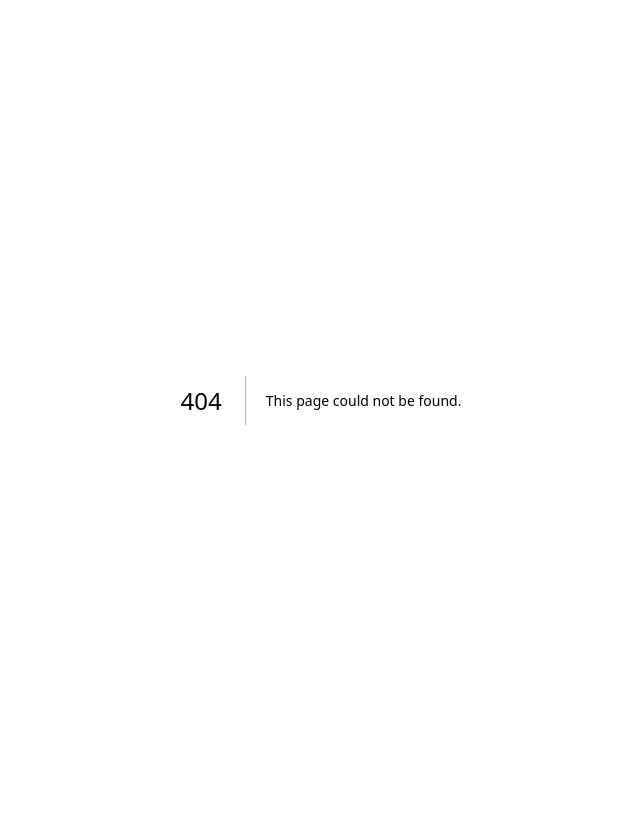
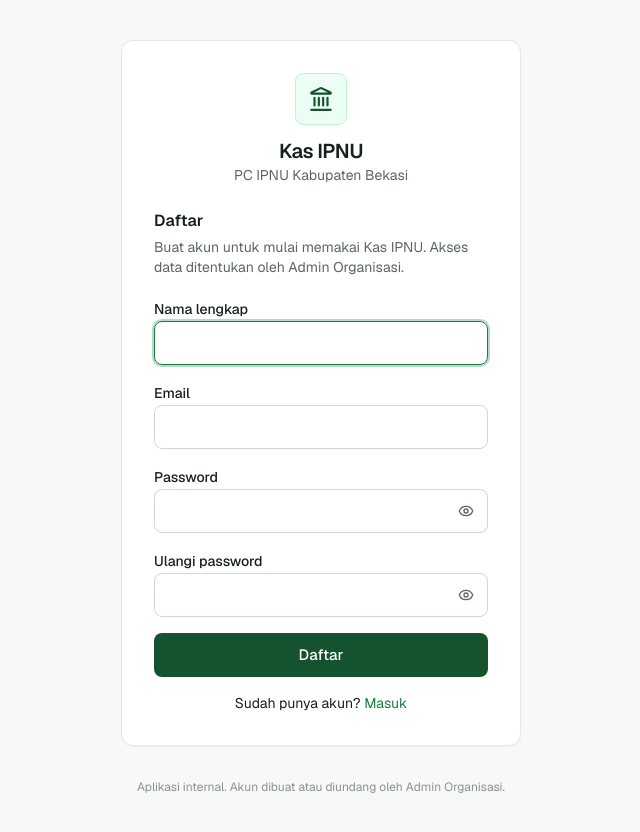
Before and after one commit to ipnubekasi/kasipnu, a Next.js app: page /daftar in a window 1280 px wide. Before the commit this address had no page. Shown: the top 832 px of the page, without its empty margins (319-959 px from the left). Before the commit the page ends 800 px from the top, so only its background shows below. Built offline with nearby package versions, Linux system fonts and the light colour scheme; no server answers.

Commit message:
Tambah halaman pendaftaran akun

```diff
--- /dev/null
+++ b/src/app/(auth)/daftar/page.tsx
@@ -0,0 +1,13 @@
+import type { Metadata } from "next";
+import { AuthCard } from "@/components/auth/auth-card";
+import { SignupForm } from "./signup-form";
+
+export const metadata: Metadata = { title: "Daftar" };
+
+export default function SignupPage() {
+  return (
+    <AuthCard title="Daftar" subtitle="Buat akun untuk mulai memakai Kas IPNU. Akses data ditentukan oleh Admin Organisasi.">
+      <SignupForm />
+    </AuthCard>
+  );
+}
```
